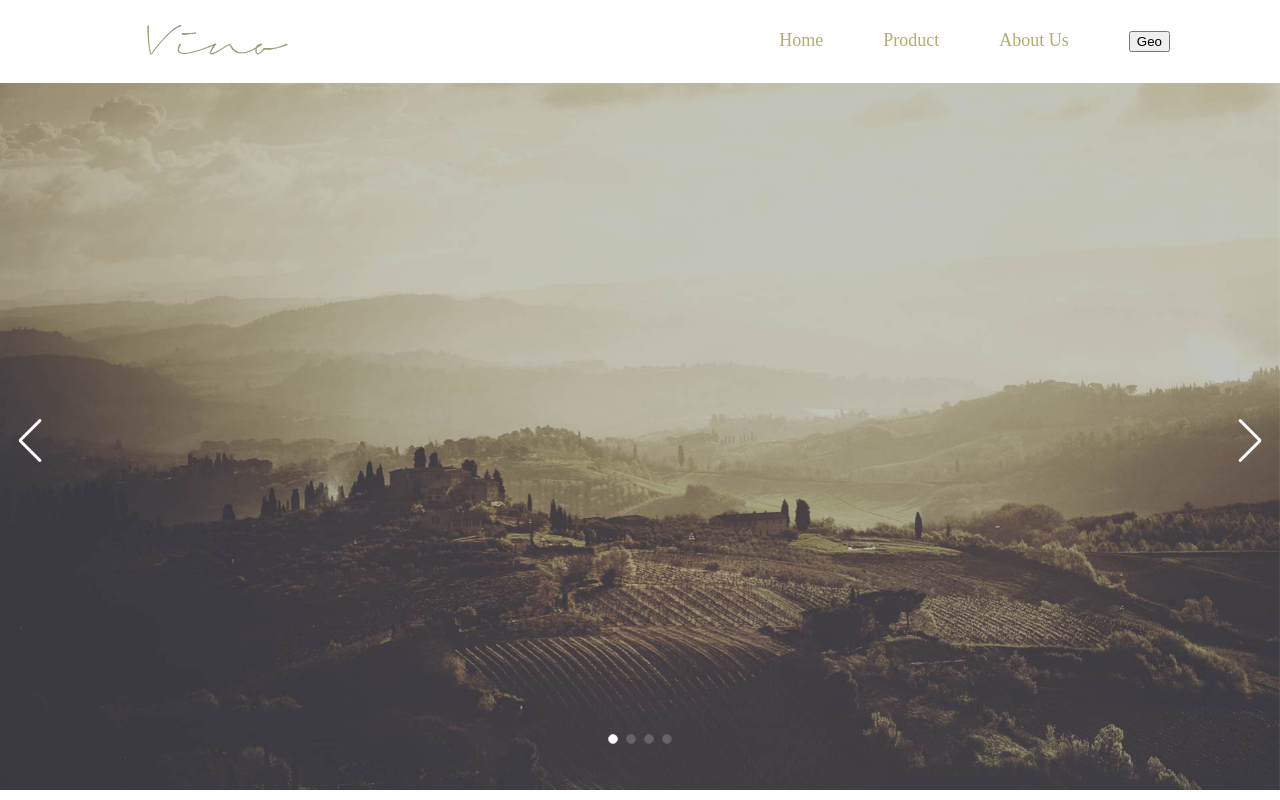
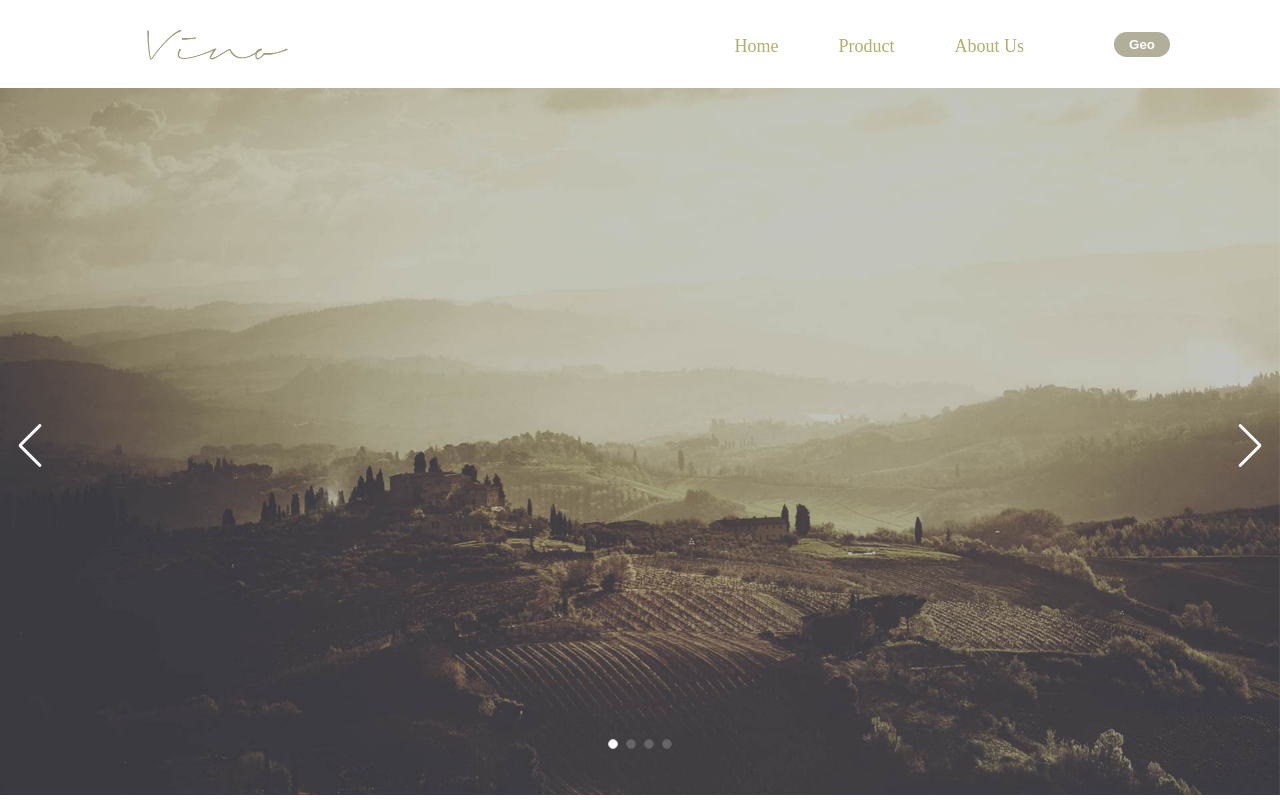
Before and after one commit to Beko98/react_wine_project, a React (Create React App) app: page / in a window 1280 px wide. Shown: the top 800 px of the page. Built offline with nearby package versions, Linux system fonts and the light colour scheme.

Commit message:
language switcher button

```diff
--- a/src/_colors.scss
+++ b/src/_colors.scss
@@ -1,6 +1,7 @@
 $white: white;
 $black: black;
 $websiteColor: #b1af6a;
+$Lswitch: #b1af9a;
 $text: #737272;
 $footer:rgb(33, 30, 26) ;
 $products: rgba(241, 241, 241, 0.477)
--- a/src/_home.scss
+++ b/src/_home.scss
@@ -13,10 +13,12 @@
       text-decoration: none;
       color: $websiteColor;
       font-size: 18px;
+      padding-top: 5px;
     }
 
     ul li {
       padding-right: 60px;
+      padding-top: 5px;
     }
     .nav_menu {
       list-style: none;
@@ -31,6 +33,16 @@
     }
     .cart{
       margin-left: 100px;
+    }
+    .languageSwitcher{
+      border: none;
+      padding: 5px 15px;
+      background-color: $Lswitch;
+      font-weight: 600;
+      color: white;
+      border-radius: 15px;
+      margin-left: 30px;
+      cursor: pointer;
     }
   }
 
--- a/src/components/LanguageSwitcher.js
+++ b/src/components/LanguageSwitcher.js
@@ -6,6 +6,7 @@ function LanguageSwitcher() {
   const currentLanguage = i18n.language;
   return (
     <button
+    className="languageSwitcher"
       onClick={() =>
         i18n.changeLanguage(currentLanguage === "en" ? "ka" : "en")
       }
```
Also changed, not shown: src/i18n/i18n.js (+1 -15 lines).
